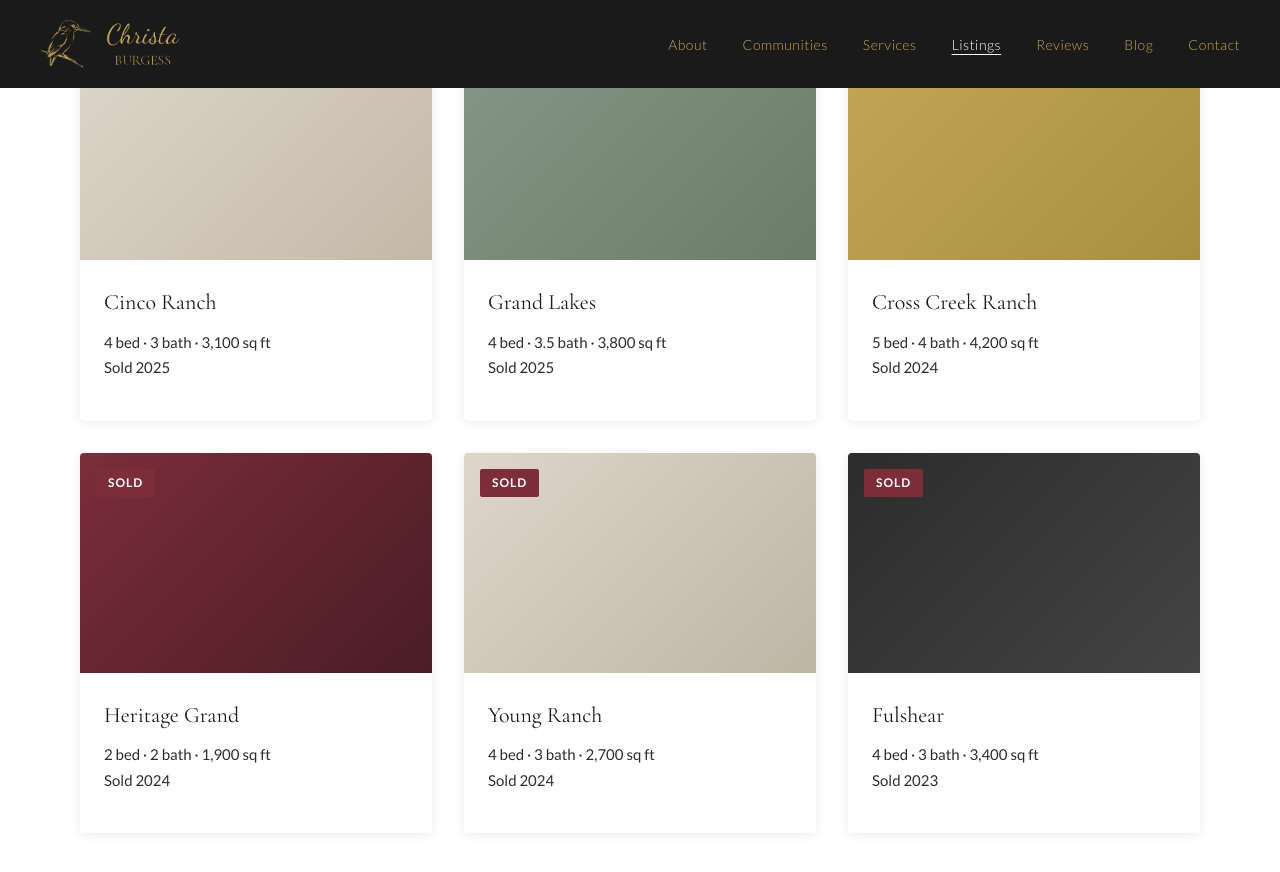
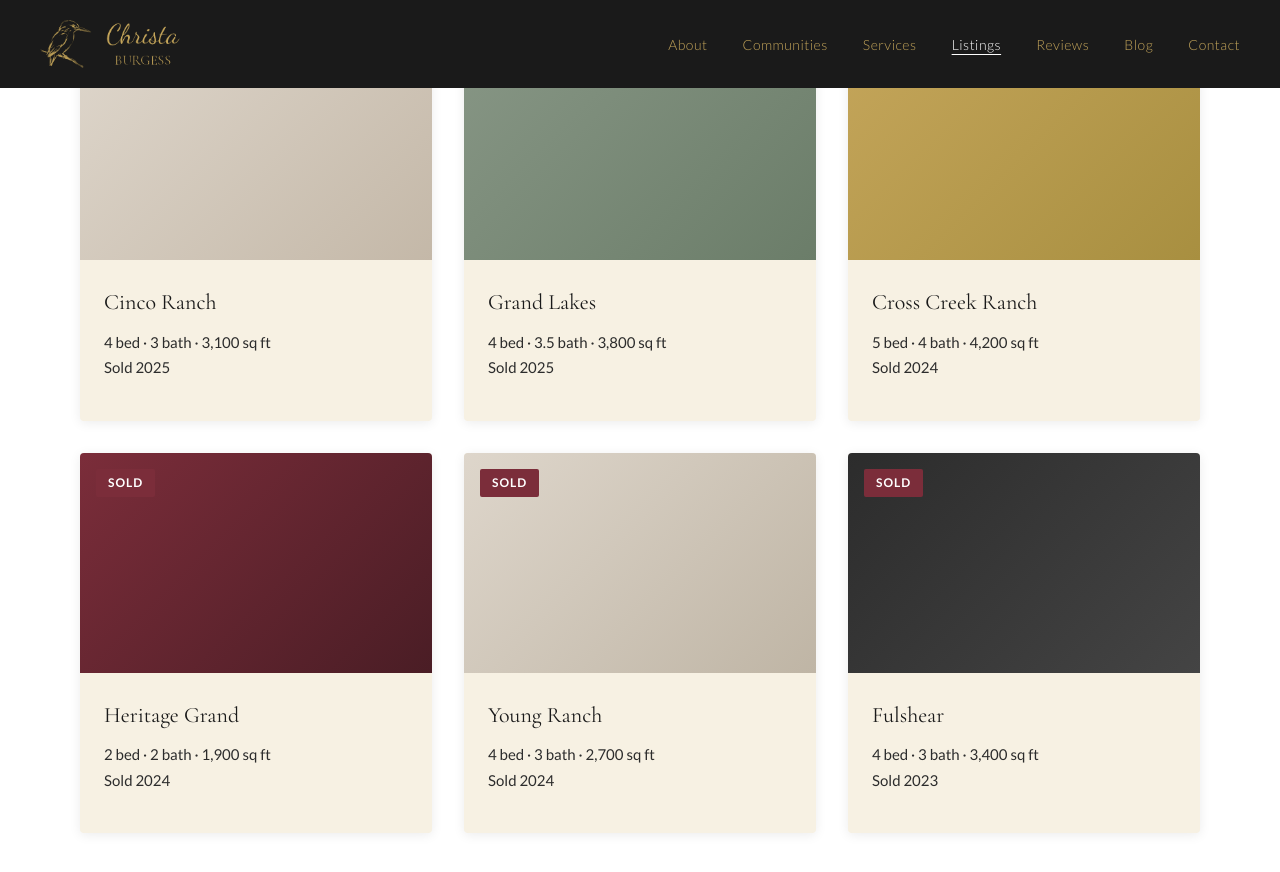
Before and after one commit to TravisBHolden/christaburgess-site, a Jekyll site: the page built from listings.html, in a window 1280 px wide and 900 px high, scrolled down 1632 px. Shown: the top 872 px of the window. Built offline with Jekyll 4.4.1, drawn with Linux system fonts in a browser that asks for light colours.

Commit message:
style: cream background on all property/community cards

```diff
--- a/assets/css/style.css
+++ b/assets/css/style.css
@@ -2,6 +2,7 @@
 
 :root {
   --bg-white: #FFFFFF;
+  --bg-cream: #F7F1E3;
   --bg-dark: #1A1A1A;
   --bg-taupe: #DED6CB;
   --text-charcoal: #1A1A1A;
@@ -376,7 +377,7 @@ h3 { font-size: 28px; margin-bottom: 16px; }
 
 /* CARDS */
 .card {
-  background: var(--bg-white);
+  background: var(--bg-cream);
   border-radius: 4px;
   overflow: hidden;
   box-shadow: 0 2px 12px rgba(0,0,0,0.08);
```
